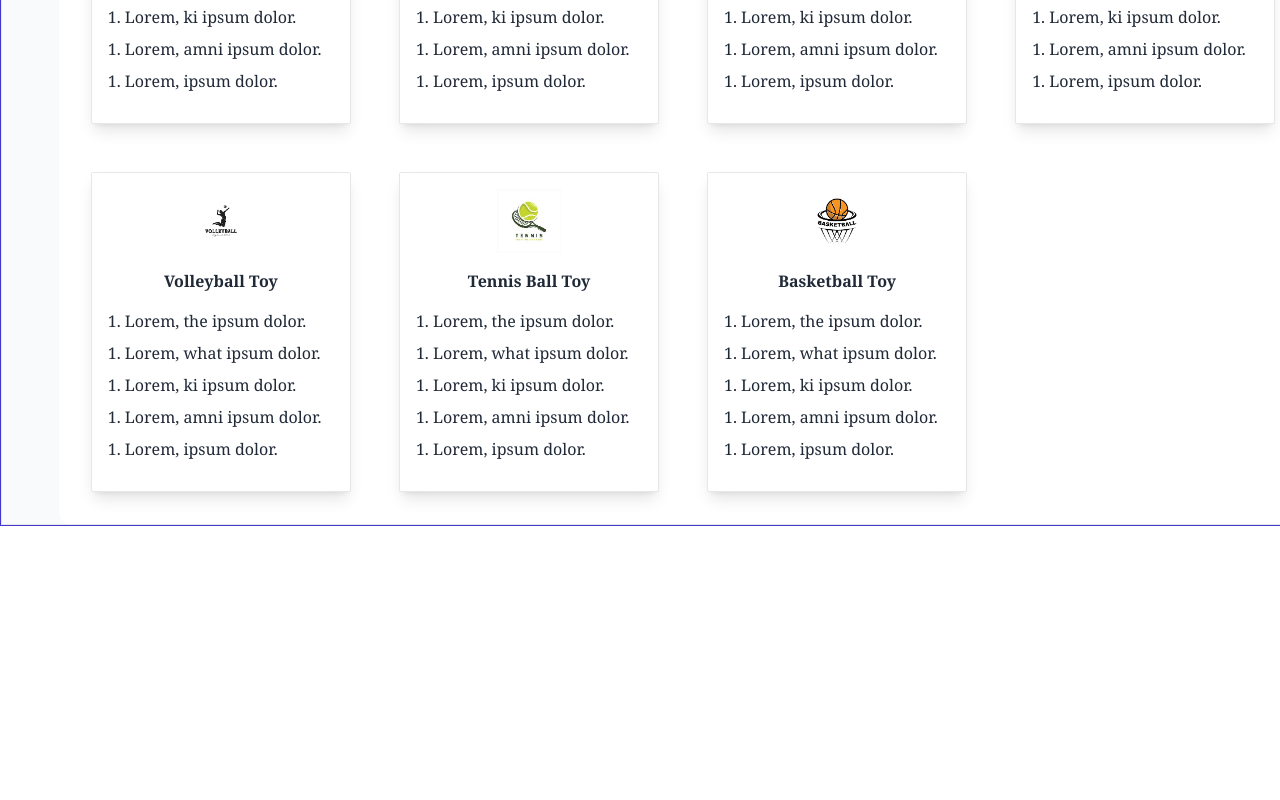
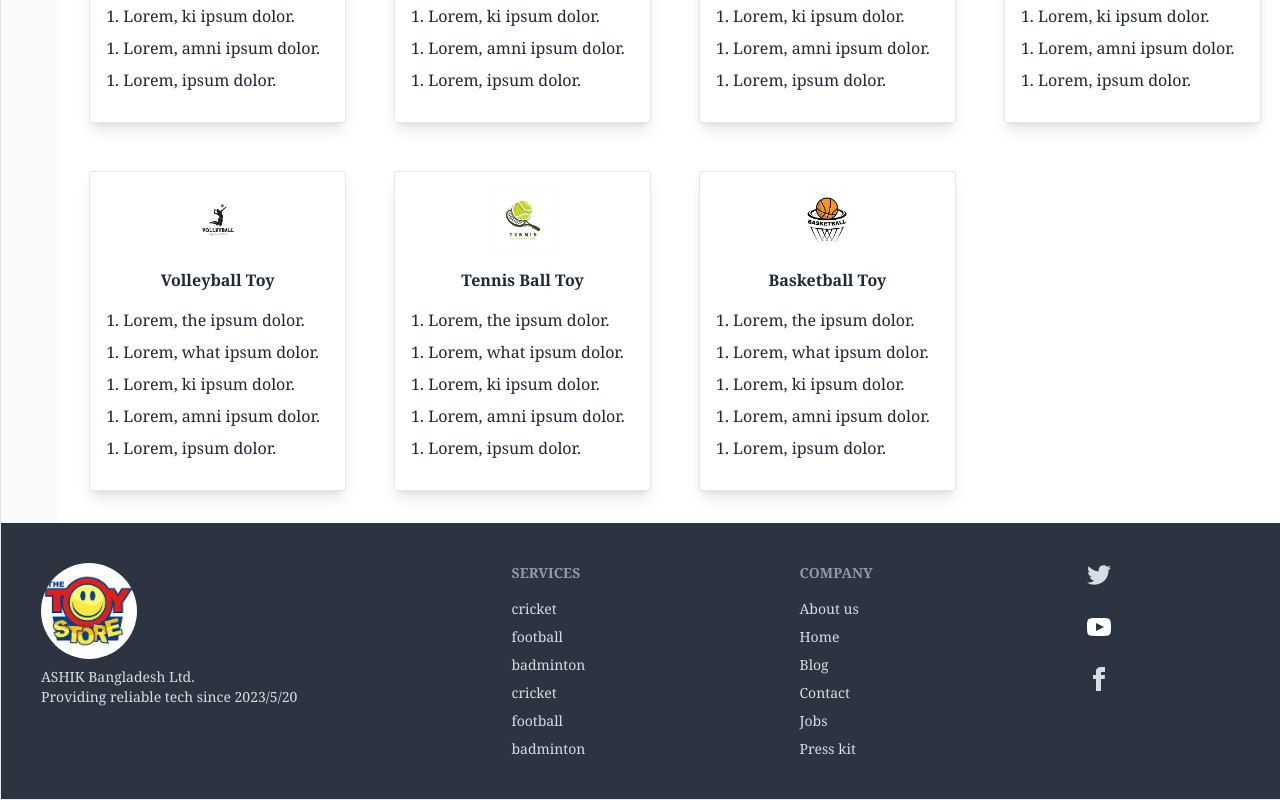
Before and after one commit to ashikmolla/toy-shop-client-site, a React (Vite) app: page / in a window 1280 px wide. Shown: the part 1020-1820 px from the top of the page. Before the commit the page ends 1546 px from the top, so only its background shows below. Built offline with nearby package versions, Linux system fonts and the light colour scheme.

Commit message:
Footer section done

```diff
--- a/package.json
+++ b/package.json
@@ -10,6 +10,7 @@
     "preview": "vite preview"
   },
   "dependencies": {
+    "@heroicons/react": "^2.1.1",
     "localforage": "^1.10.0",
     "match-sorter": "^6.3.1",
     "react": "^18.2.0",
--- a/src/Main/Main.jsx
+++ b/src/Main/Main.jsx
@@ -1,12 +1,14 @@
 import React from 'react';
 import { Outlet } from 'react-router-dom';
 import Navbar from '../Pages/Shared/Navbar';
+import Footer from '../Pages/Shared/Footer';
 
 const Main = () => {
     return (
         <div>
             <Navbar></Navbar>
             <Outlet></Outlet>
+            <Footer></Footer>
         </div>
     );
 };
--- a/src/Pages/Home/Home/Home.jsx
+++ b/src/Pages/Home/Home/Home.jsx
@@ -4,7 +4,7 @@
 
 const Home = () => {
     return (
-        <div className='border'>
+        <div className=''>
             <Banner></Banner>
             <OurService></OurService>
         </div>
--- /dev/null
+++ b/src/Pages/Login/Login.jsx
@@ -0,0 +1,11 @@
+import React from 'react';
+
+const Login = () => {
+    return (
+        <div>
+
+        </div>
+    );
+};
+
+export default Login;
--- /dev/null
+++ b/src/Pages/Shared/Footer.jsx
@@ -0,0 +1,52 @@
+import React from 'react';
+import logo from '../../assets/logo.jpg'
+import { Link } from 'react-router-dom';
+
+const Footer = () => {
+    return (
+        <footer className="footer p-10 bg-neutral text-neutral-content">
+            <div>
+                <img className='w-24 rounded-full' src={logo} alt="" />
+                <p>ASHIK Bangladesh Ltd.<br />Providing reliable tech since 2023/5/20</p>
+            </div>
+            <div>
+                <span className="footer-title">Services</span>
+
+                <Link to='/product'>cricket </Link>
+                <Link to='/product'>football  </Link>
+                <Link to='/product'>badminton  </Link>
+
+                <Link to='/product'>cricket </Link>
+                <Link to='/product'>football  </Link>
+                <Link to='/product'>badminton  </Link>
+
+            </div>
+            <div>
+                <span className="footer-title">Company</span>
+                <Link to='/about'>About us</Link>
+                <Link to='/'>Home</Link>
+                <Link to='/blog'>Blog</Link>
+                <a className="link link-hover">Contact</a>
+                <a className="link link-hover">Jobs</a>
+                <a className="link link-hover">Press kit</a>
+            </div>
+            <div className="">
+                <a href='https://twitter.com/' target="_blank">
+                    <svg xmlns="http://www.w3.org/2000/svg" width="24" height="24" viewBox="0 0 24 24" className="fill-current"><path d="M24 4.557c-.883.392-1.832.656-2.828.775 1.017-.609 1.798-1.574 2.165-2.724-.951.564-2.005.974-3.127 1.195-.897-.957-2.178-1.555-3.594-1.555-3.179 0-5.515 2.966-4.797 6.045-4.091-.205-7.719-2.165-10.148-5.144-1.29 2.213-.669 5.108 1.523 6.574-.806-.026-1.566-.247-2.229-.616-.054 2.281 1.581 4.415 3.949 4.89-.693.188-1.452.232-2.224.084.626 1.956 2.444 3.379 4.6 3.419-2.07 1.623-4.678 2.348-7.29 2.04 2.179 1.397 4.768 2.212 7.548 2.212 9.142 0 14.307-7.721 13.995-14.646.962-.695 1.797-1.562 2.457-2.549z"></path></svg>
+
+                </a>
+
+
+                <a className='mt-5 mb-5 text-white' href='outube.com' target='_blank'>
+                    <svg xmlns="http://www.w3.org/2000/svg" width="24" height="24" viewBox="0 0 24 24" className="fill-current"><path d="M19.615 3.184c-3.604-.246-11.631-.245-15.23 0-3.897.266-4.356 2.62-4.385 8.816.029 6.185.484 8.549 4.385 8.816 3.6.245 11.626.246 15.23 0 3.897-.266 4.356-2.62 4.385-8.816-.029-6.185-.484-8.549-4.385-8.816zm-10.615 12.816v-8l8 3.993-8 4.007z"></path></svg>
+                </a>
+                <a href='https://www.facebook.com/profile.php?id=100049388054800' target="_blank">
+                    <svg xmlns="http://www.w3.org/2000/svg" width="24" height="24" viewBox="0 0 24 24" className="fill-current"><path d="M9 8h-3v4h3v12h5v-12h3.642l.358-4h-4v-1.667c0-.955.192-1.333 1.115-1.333h2.885v-5h-3.808c-3.596 0-5.192 1.583-5.192 4.615v3.385z"></path></svg>
+                </a>
+            </div>
+
+        </footer>
+    );
+};
+
+export default Footer;
--- a/src/Pages/Shared/Navbar.jsx
+++ b/src/Pages/Shared/Navbar.jsx
@@ -12,7 +12,7 @@
     <li><Link to='/'>Home</Link></li>
     <li><Link to='/'>All Toy</Link></li>
     <li><Link to='/'>Contacts</Link></li>
-    <li><Link to='/'>Login</Link></li>
+    <li><Link to='login'>Login</Link></li>
     {/* <li><Link to='/'>Login</Link></li> */}
     <li>
         <details>
--- a/src/Routes/Routes.jsx
+++ b/src/Routes/Routes.jsx
@@ -2,6 +2,7 @@
 import { createBrowserRouter } from "react-router-dom";
 import Main from '../Main/Main';
 import Home from '../Pages/Home/Home/Home';
+import Login from '../Pages/Login/Login';
 
 const Routes =  createBrowserRouter([
     {
@@ -11,6 +12,9 @@
         {
           path:'/',
           element:<Home></Home>
+        },{
+          path:'login',
+          element:<Login></Login>
         }
       ]
     },
--- a/src/main.jsx
+++ b/src/main.jsx
@@ -9,7 +9,7 @@
 
 ReactDOM.createRoot(document.getElementById('root')).render(
   <React.StrictMode>
-   <div className=' w-[px] md:w-[768px] lg:w-[1024px] xl:w-[1366px] mx-auto border border-indigo-700 font-serif'>
+   <div className=' w-[px] md:w-[768px] lg:w-[1024px] xl:w-[1350px] p-0 mx-auto border font-serif'>
    <RouterProvider router={Routes} />
    </div>
   </React.StrictMode>,
```
Also changed, not shown: 1 other file (tests, documents, lock files or other folders).
